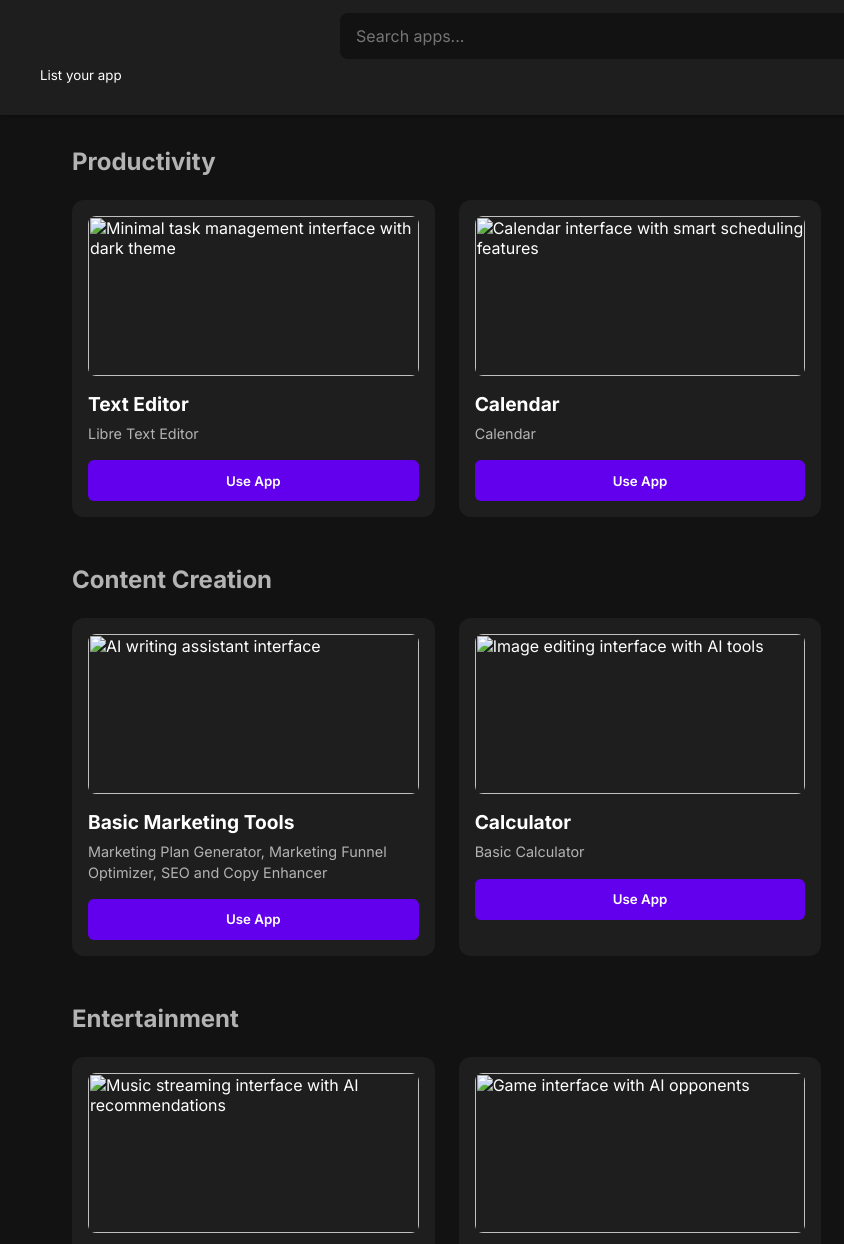
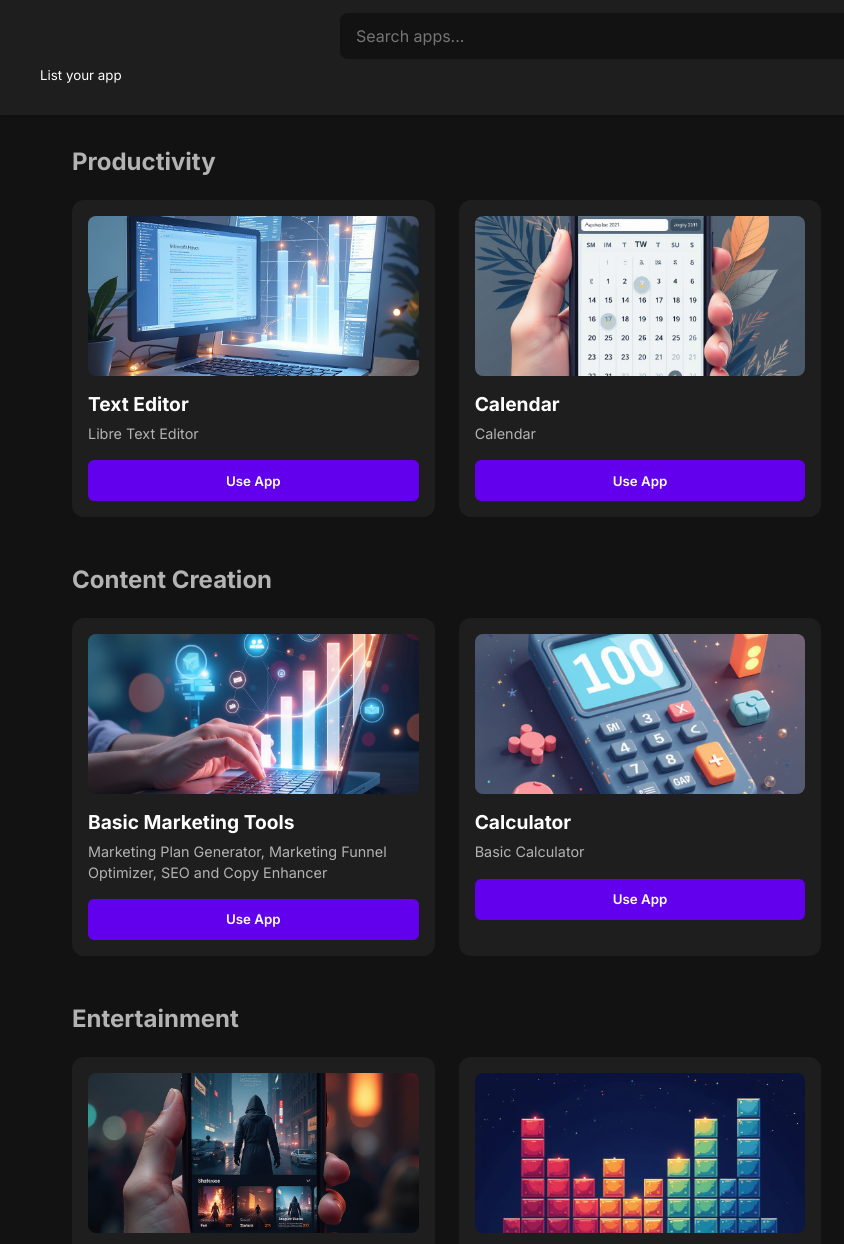
Before and after one commit to edycyber/apps, a plain HTML site: page index.html in a window 1280 px wide. Shown: the part 56-1300 px from the top of the page, without its empty margins (0-844 px from the left). Drawn offline with Linux system fonts and the light colour scheme.

Commit message:
Update index.html

```diff
--- a/index.html
+++ b/index.html
@@ -161,13 +161,13 @@ body {
       <h2 class="category-title">Productivity</h2>
       <div class="apps-grid">
         <div class="app-card">
-          <img src="productivity-app1.jpg" alt="Minimal task management interface with dark theme" class="app-image" width="280" height="160">
+          <img src="word.png" alt="Minimal task management interface with dark theme" class="app-image" width="280" height="160">
           <h3 class="app-title">Text Editor</h3>
           <p class="app-description">Libre Text Editor</p>
           <a href="word.html"><button class="use-app-btn">Use App</button></a>
         </div>
         <div class="app-card">
-          <img src="productivity-app2.jpg" alt="Calendar interface with smart scheduling features" class="app-image" width="280" height="160">
+          <img src="calendar.png" alt="Calendar interface with smart scheduling features" class="app-image" width="280" height="160">
           <h3 class="app-title">Calendar</h3>
           <p class="app-description">Calendar</p>
           <a href="calendar.html"><button class="use-app-btn">Use App</button></a>
@@ -179,13 +179,13 @@ body {
       <h2 class="category-title">Content Creation</h2>
       <div class="apps-grid">
         <div class="app-card">
-          <img src="content-app1.jpg" alt="AI writing assistant interface" class="app-image" width="280" height="160">
+          <img src="mkt.png" alt="AI writing assistant interface" class="app-image" width="280" height="160">
           <h3 class="app-title">Basic Marketing Tools</h3>
           <p class="app-description">Marketing Plan Generator, Marketing Funnel Optimizer, SEO and Copy Enhancer</p>
           <a href="https://sparrow-ai.online/mkt.html"><button class="use-app-btn">Use App</button></a>
         </div>
         <div class="app-card">
-          <img src="content-app2.jpg" alt="Image editing interface with AI tools" class="app-image" width="280" height="160">
+          <img src="Calculator.png" alt="Image editing interface with AI tools" class="app-image" width="280" height="160">
           <h3 class="app-title">Calculator</h3>
           <p class="app-description">Basic Calculator</p>
           <a href="calculator.html"><button class="use-app-btn">Use App</button></a>
@@ -197,13 +197,13 @@ body {
       <h2 class="category-title">Entertainment</h2>
       <div class="apps-grid">
         <div class="app-card">
-          <img src="entertainment-app1.jpg" alt="Music streaming interface with AI recommendations" class="app-image" width="280" height="160">
+          <img src="movies.png" alt="Music streaming interface with AI recommendations" class="app-image" width="280" height="160">
           <h3 class="app-title">Movies</h3>
           <p class="app-description">Watch free Movies.</p>
           <a href="entertainment.html"><button class="use-app-btn">Use App</button></a>
         </div>
         <div class="app-card">
-          <img src="entertainment-app2.jpg" alt="Game interface with AI opponents" class="app-image" width="280" height="160">
+          <img src="Tetris.png" alt="Game interface with AI opponents" class="app-image" width="280" height="160">
           <h3 class="app-title">Tetris</h3>
           <p class="app-description">Teris Game</p>
           <a href="tetris.html"><button class="use-app-btn">Use App</button></a>
```
